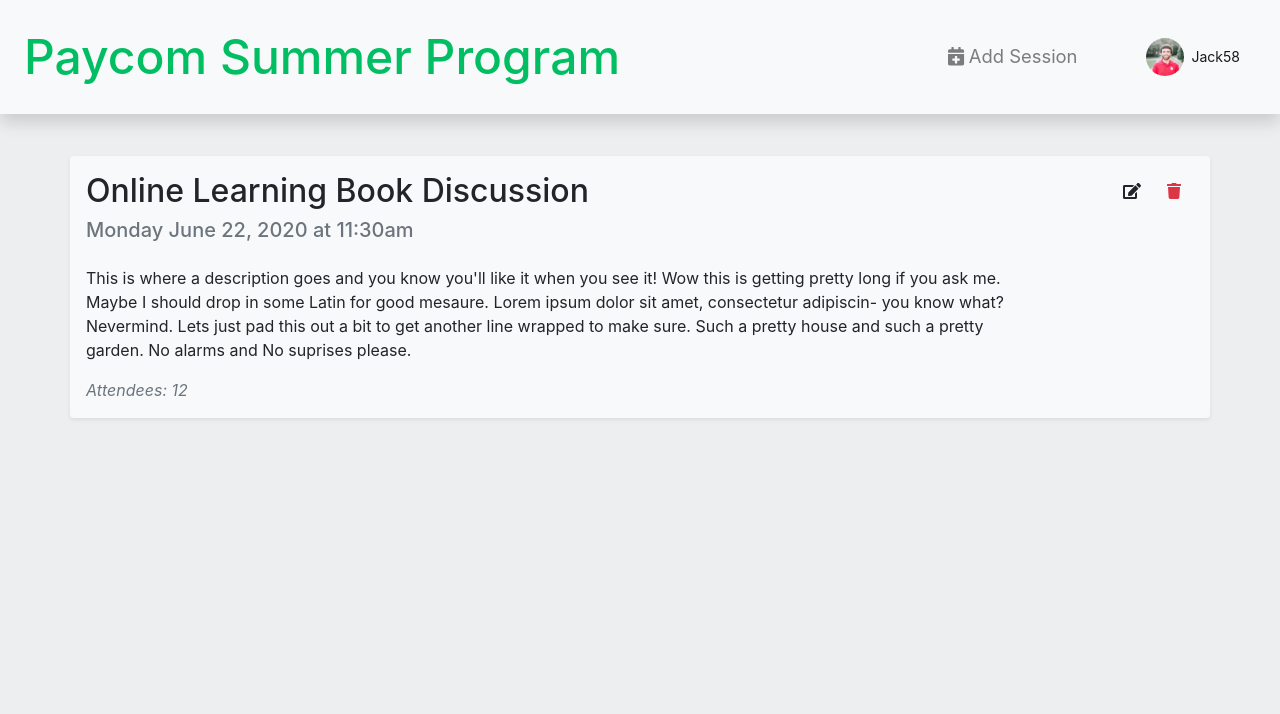
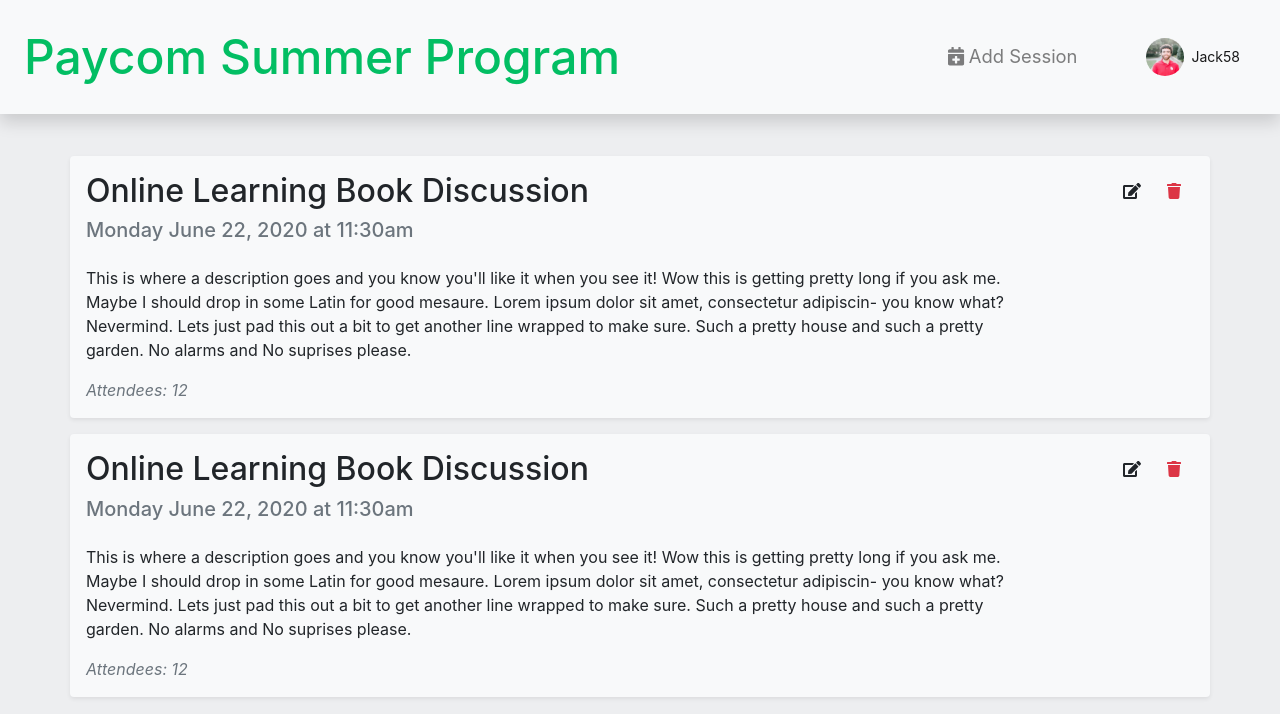
Before and after one commit to Jackschwarz58/ProgramPlanner-Paycom2020, a React (Create React App) app: page / in a window 1280 px wide. Shown: the top 714 px of the page. Built offline with nearby package versions, Linux system fonts and the light colour scheme.

Commit message:
Removed testing cards

```diff
--- a/src/App.js
+++ b/src/App.js
@@ -19,6 +19,7 @@
       <React.Fragment>
         <NavBar user={this.state.users[0]} />
         <SessionCard />
+        <SessionCard />
       </React.Fragment>
     );
   }
```
